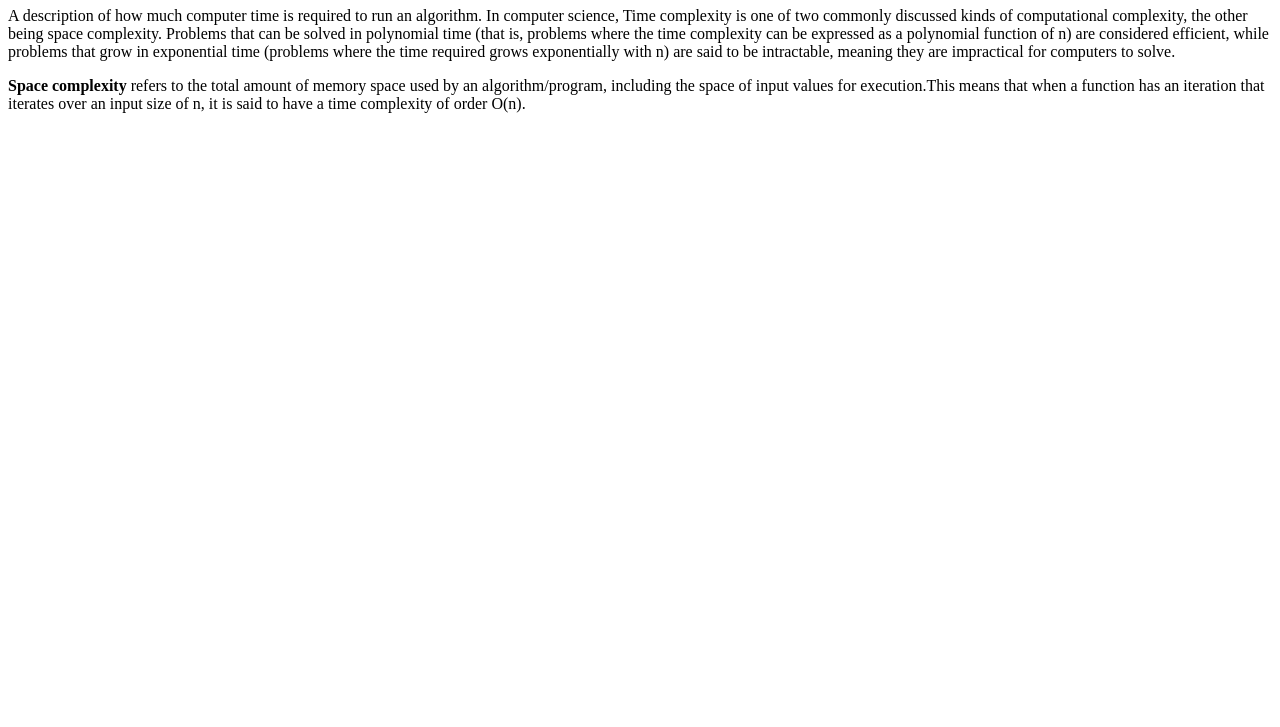
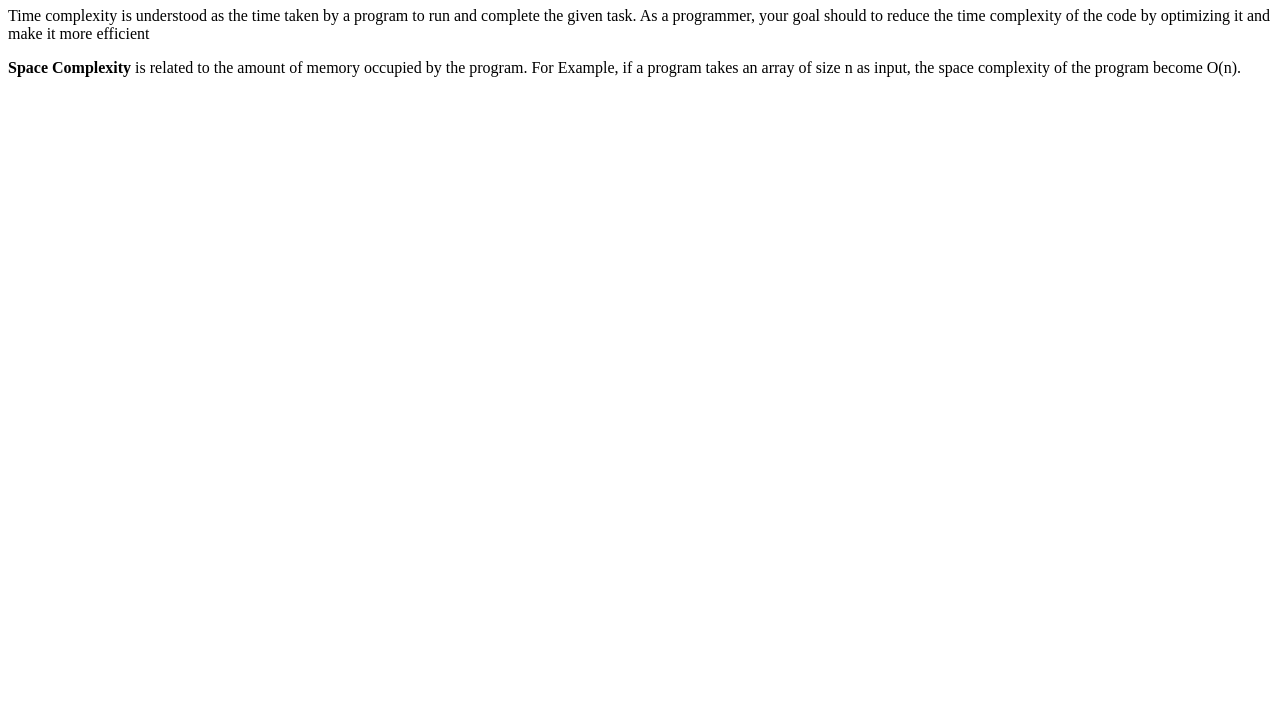
Before and after one commit to acciojob/time-and-space-complexity-sutharchetan, a website: page main.html in a window 1280 px wide. Shown: the part 73-800 px from the top of the page. Drawn offline with Linux system fonts and the light colour scheme.

Commit message:
created a submission

```diff
--- a/main.html
+++ b/main.html
@@ -9,8 +9,8 @@
 <body>
 	<!-- the entire body must be written by student -->
 	<h1>Time and Space Complexity</h1>
-	<p> A description of how much computer time is required to run an algorithm. In computer science, Time complexity is one of two commonly discussed kinds of computational complexity, the other being space complexity. Problems that can be solved in polynomial time (that is, problems where the time complexity can be expressed as a polynomial function of n) are considered efficient, while problems that grow in exponential time (problems where the time required grows exponentially with n) are said to be intractable, meaning they are impractical for computers to solve.</p>
-	<p><b>Space complexity</b> refers to the total amount of memory space used by an algorithm/program, including the space of input values for execution.This means that when a function has an iteration that iterates over an input size of n, it is said to have a time complexity of order O(n).</p>
+	<p>Time complexity is understood as the time taken by a program to run and complete the given task. As a programmer, your goal should to reduce the time complexity of the code by optimizing it and make it more efficient</p>
+	<p><b>Space Complexity</b> is related to the amount of memory occupied by the program. For Example, if a program takes an array of size n as input, the space complexity of the program become O(n).</p>
     <script type="text/javascript" src="./script.js">
 </script>
 
```
